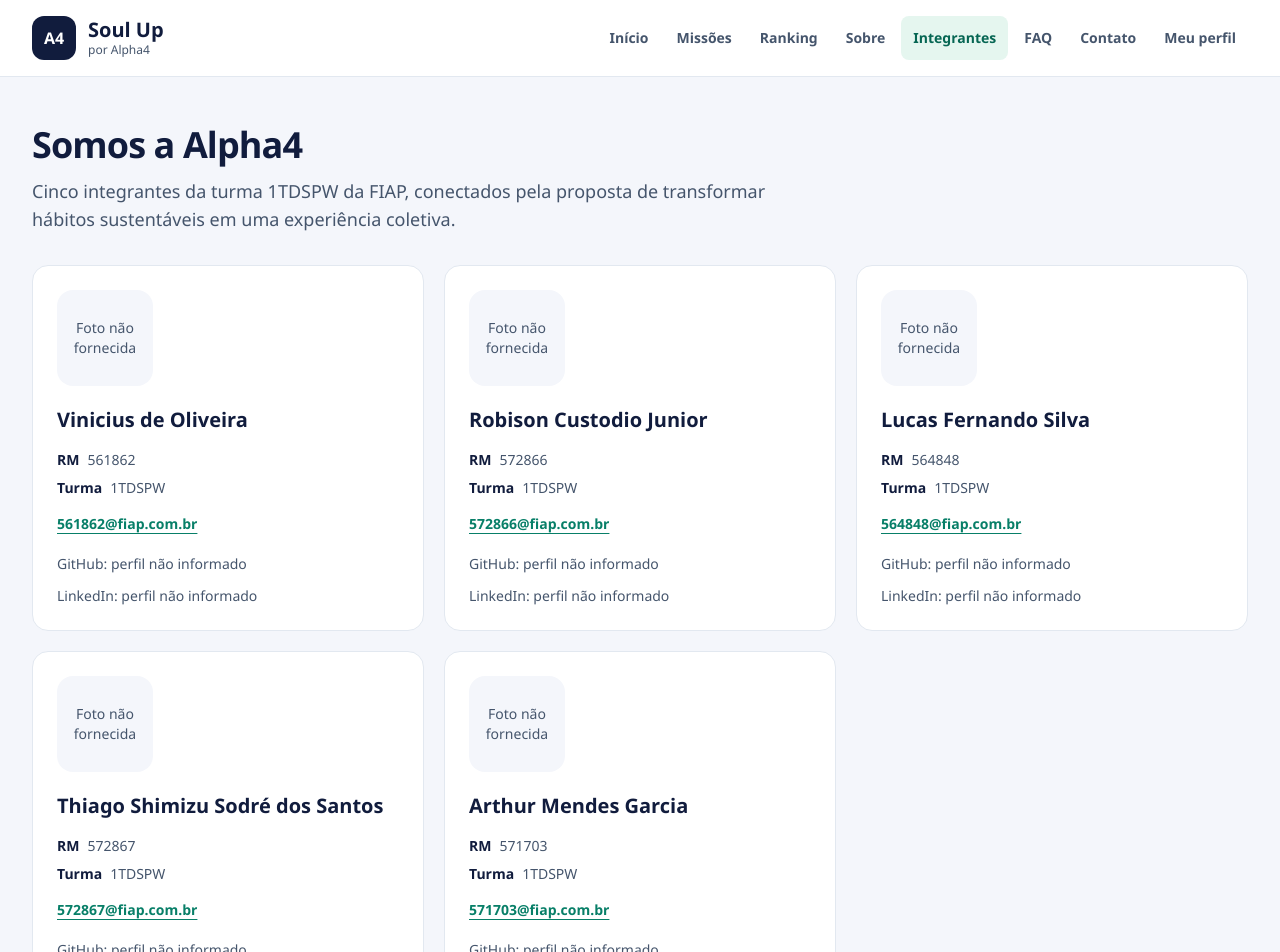
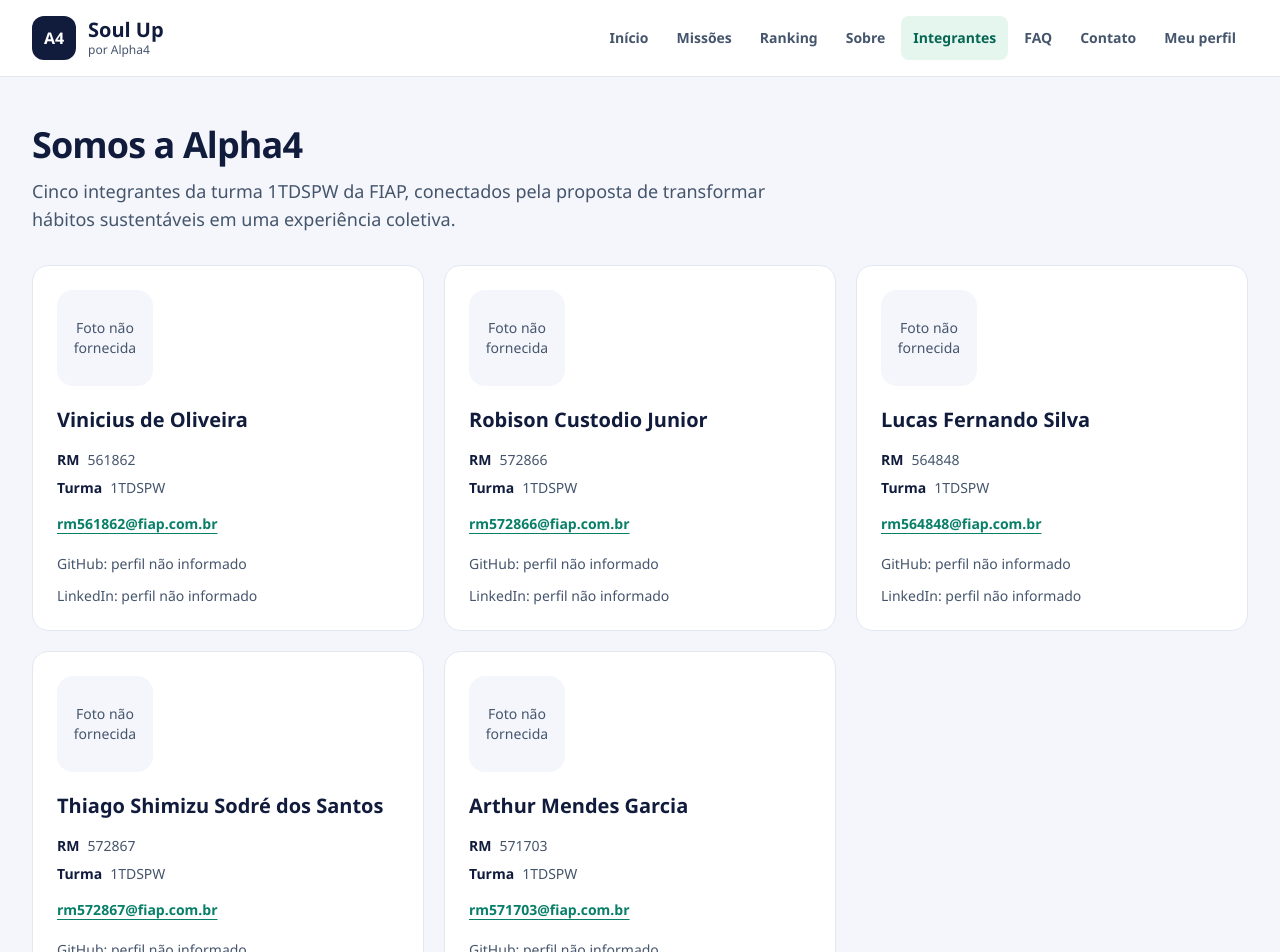
Before and after one commit to proc0x41/chellengesprints-alpha4, a React (Vite) app: page /integrantes in a window 1280 px wide. Shown: the top 952 px of the page. Built offline with nearby package versions, Linux system fonts and the light colour scheme.

Commit message:
fix: corrigir e-mails institucionais dos integrantes

```diff
--- a/src/data/team.ts
+++ b/src/data/team.ts
@@ -13,30 +13,30 @@ export const teamMembers: [TeamMember, ...TeamMember[]] = [
     name: 'Vinicius de Oliveira',
     rm: '561862',
     className: '1TDSPW',
-    email: '561862@fiap.com.br',
+    email: 'rm561862@fiap.com.br',
   },
   {
     name: 'Robison Custodio Junior',
     rm: '572866',
     className: '1TDSPW',
-    email: '572866@fiap.com.br',
+    email: 'rm572866@fiap.com.br',
   },
   {
     name: 'Lucas Fernando Silva',
     rm: '564848',
     className: '1TDSPW',
-    email: '564848@fiap.com.br',
+    email: 'rm564848@fiap.com.br',
   },
   {
     name: 'Thiago Shimizu Sodré dos Santos',
     rm: '572867',
     className: '1TDSPW',
-    email: '572867@fiap.com.br',
+    email: 'rm572867@fiap.com.br',
   },
   {
     name: 'Arthur Mendes Garcia',
     rm: '571703',
     className: '1TDSPW',
-    email: '571703@fiap.com.br',
+    email: 'rm571703@fiap.com.br',
   },
 ];
```
Also changed, not shown: 3 other files (tests, documents, lock files or other folders).
